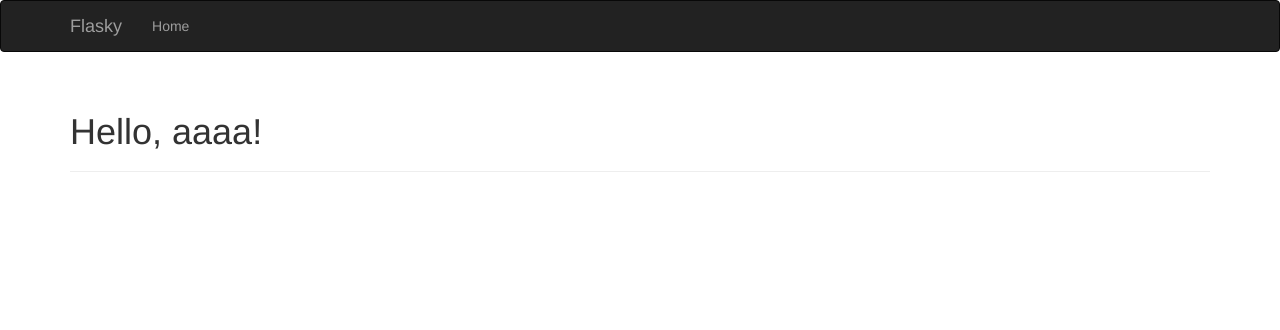
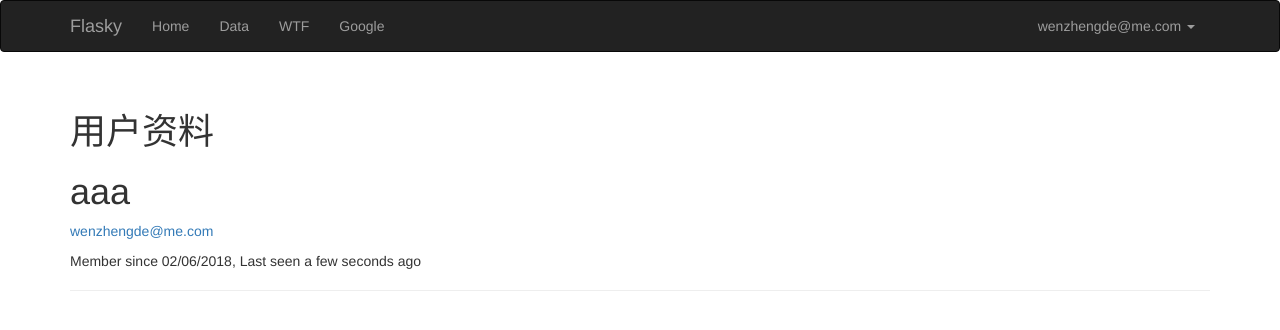
Before and after one commit to jason0407/flasky3rd, a Flask app: a page that uses app/templates/user.html in a window 1280 px wide. Shown: the top 330 px of the page. Run offline with Flask 2, Linux system fonts and the light colour scheme; a user stored in the database is signed in; data comes from the database, SQL or seed files in the repository; both versions use the stored data as it was after the commit; some libraries are stand-ins or nearby versions.

Commit message:
完成10.2内容,添加用户显示界面。

```diff
--- a/app/main/views.py
+++ b/app/main/views.py
@@ -1,5 +1,5 @@
 from datetime import datetime
-from flask import render_template,session,redirect,url_for,flash
+from flask import render_template,session,redirect,url_for,flash,abort
 from flask_login import login_required
 
 from . import main
@@ -66,9 +66,12 @@ def data():
     return render_template('data.html',form = form,name = session.get('name'),known = session.get('know',False))
 
 # 传递参数进去后在render_template里面要使用name=name
-@main.route('/user/<name>')
-def user(name):
-    return render_template('user.html',name=name)
+@main.route('/user/<username>')
+def user(username):
+    user = User.query.filter_by(username = username).first()
+    if user is None:
+        abort(404)
+    return render_template('user.html',user=user)
 
 
 
--- a/app/templates/base.html
+++ b/app/templates/base.html
@@ -33,6 +33,7 @@
                     <li class="dropdown">
                         <a href="#" class="dropdown-toggle" data-toggle="dropdown">{{ current_user.email }} <b class="caret"></b></a>
                         <ul class="dropdown-menu">
+                            <li><a href="{{ url_for('main.user',username=current_user.username) }}">账号详情</a> </li>
                             <li><a href="{{ url_for('auth.change_password') }}">修改密码</a></li>
                             <li><a href="{{ url_for('auth.change_email_request') }}">修改Email地址</a></li>
                             <li><a href="{{ url_for('auth.logout') }}">退出</a></li>
--- a/app/templates/user.html
+++ b/app/templates/user.html
@@ -1,32 +1,28 @@
-{% extends "bootstrap/base.html" %}
+{% extends "base.html" %}
 
-{% block title %}Flasky{% endblock %}
+{% block title %}Flasky - 用户资料{% endblock %}
 
-{% block navbar %}
-<div class="navbar navbar-inverse" role="navigation">
-    <div class="container">
-        <div class="navbar-header">
-            <button type="button" class="navbar-toggle" data-toggle="collapse" data-target=".navbar-collapse">
-                <span class="sr-only">Toggle navigation</span>
-                <span class="icon-bar"></span>
-                <span class="icon-bar"></span>
-                <span class="icon-bar"></span>
-            </button>
-            <a class="navbar-brand" href="/">Flasky</a>
-        </div>
-        <div class="navbar-collapse collapse">
-            <ul class="nav navbar-nav">
-                <li><a href="/">Home</a></li>
-            </ul>
-        </div>
-    </div>
+{% block page_content %}
+<div class="page-header">
+    <h1>用户资料</h1>
+    <h1>{{ user.username }}</h1>
+    {% if user.name or user.location %}
+    <p>
+        {% if user.name %}{{ user.name }}{% endif %}
+        {% if user.location %}
+            From <a href="http://maps.google.com/?q={{ user.location }}">{{ user.location }}</a>
+        {% endif %}
+    </p>
+    {% endif %}
+
+    {% if current_user.is_administrator %}
+    <p><a href="mailto:{{ user.email }}">{{ user.email }}</a> </p>
+    {% endif %}
+    {% if user.about_me %}<p>{{ user.about_me }}</p>
+    {% endif %}
+    <p>
+        Member since {{ moment(user.member_since).format('L') }},
+        Last seen {{ moment(user.last_seen).fromNow() }}
+    </p>
 </div>
 {% endblock %}
-
-{% block content %}
-<div class="container">
-    <div class="page-header">
-        <h1>Hello, aaaa!</h1>
-    </div>
-</div>
-{% endblock %}
```
Also changed, not shown: data-dev.sqlite, data-test.sqlite.
